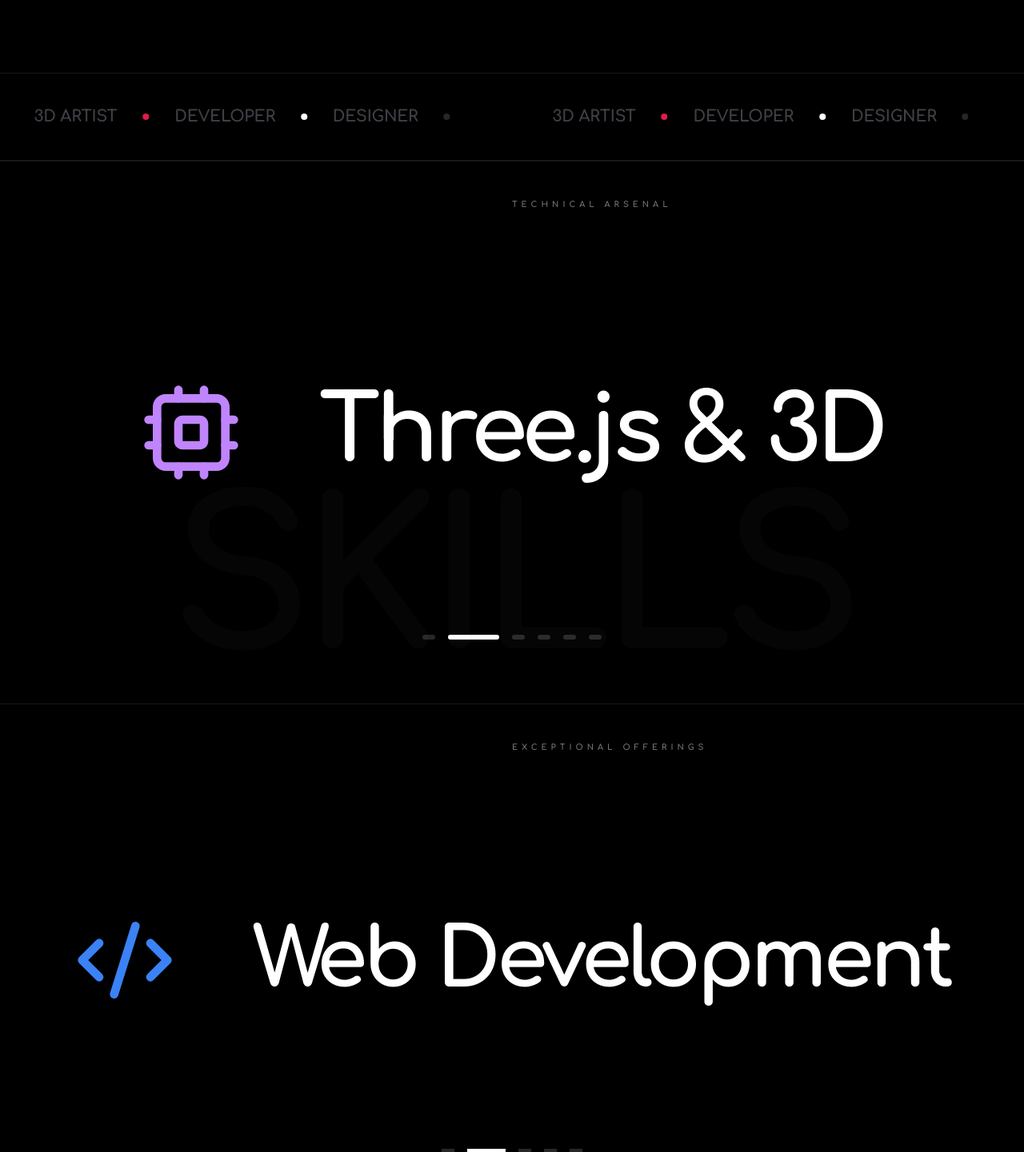
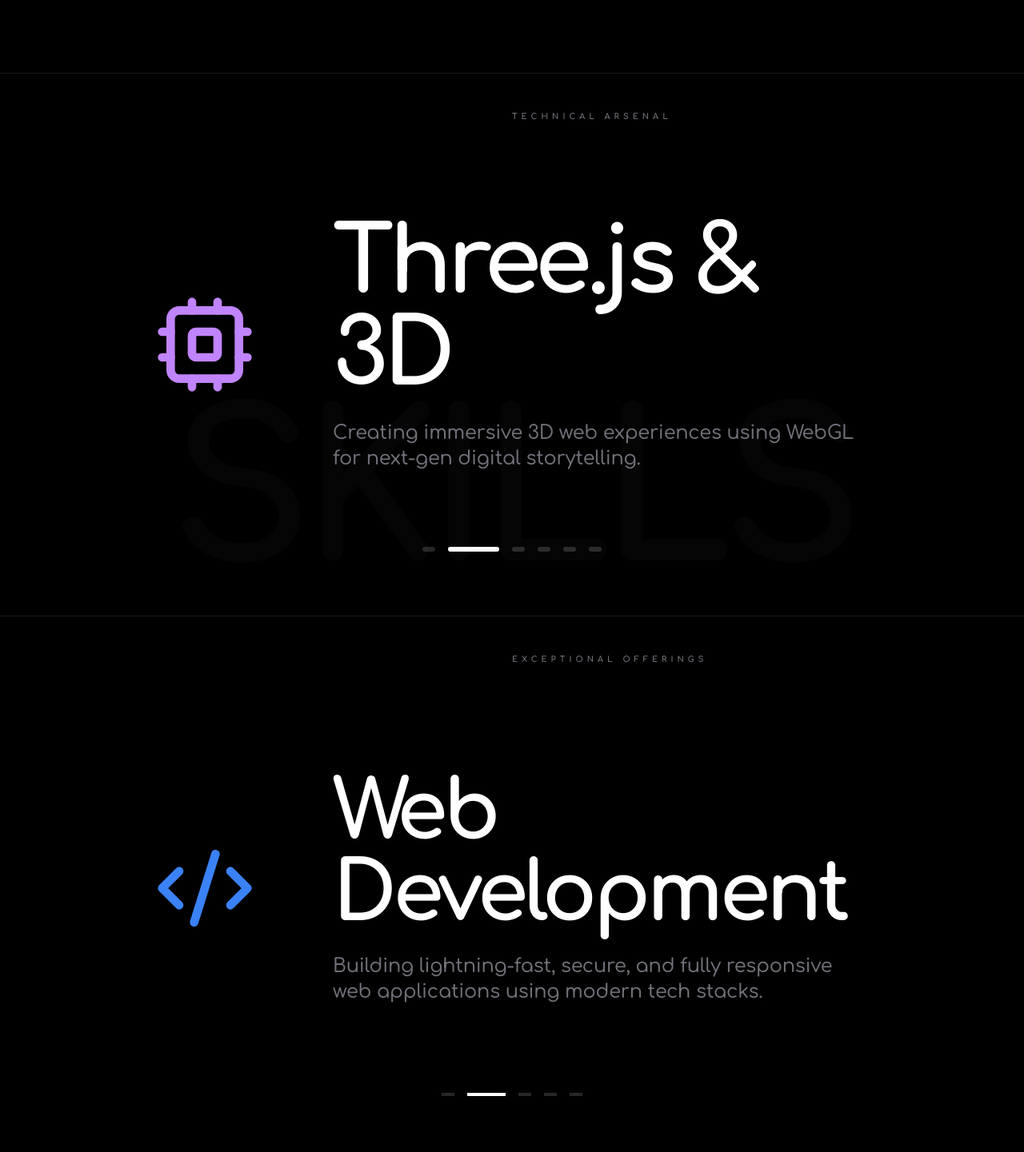
Before and after one commit to Sanybarupal/Sandeep-, a React (Vite) app: page / in a window 1280 px wide. Shown: the part 709-2150 px from the top of the page at 80% size. Built offline with nearby package versions, Linux system fonts and the light colour scheme.

Commit message:
feat: Refactor skills section and remove marquee
This commit refactors the skills section to include descriptions for each skill and removes the redundant marquee component. The skills showcase now provides more detail on Sandeep's capabilities.

```diff
--- a/App.tsx
+++ b/App.tsx
@@ -197,34 +197,41 @@
   );
 };
 
-const Marquee = () => (
-  <div className="bg-black py-10 overflow-hidden flex whitespace-nowrap border-y border-zinc-900 relative z-20">
-    <div className="flex animate-marquee items-center">
-      {[...Array(10)].map((_, i) => (
-        <React.Fragment key={i}>
-          <span className="text-zinc-700 font-display font-bold text-xl mx-16 flex items-center gap-8">
-            3D ARTIST <span className="w-2 h-2 bg-[#E11D48] rounded-full"></span>
-            DEVELOPER <span className="w-2 h-2 bg-white rounded-full"></span>
-            DESIGNER <span className="w-2 h-2 bg-zinc-800 rounded-full"></span>
-          </span>
-        </React.Fragment>
-      ))}
-    </div>
-  </div>
-);
-
 const SkillsShowcase = () => {
   const [index, setIndex] = useState(0);
   const [isVisible, setIsVisible] = useState(true);
 
-  // Highlighting key skills to match the hero-style presentation
   const coreSkills = [
-    { name: "React JS", icon: <Globe className="text-blue-400 w-16 h-16 md:w-32 md:h-32" /> },
-    { name: "Three.js & 3D", icon: <Cpu className="text-purple-400 w-16 h-16 md:w-32 md:h-32" /> },
-    { name: "Tailwind CSS", icon: <Palette className="text-pink-400 w-16 h-16 md:w-32 md:h-32" /> },
-    { name: "UI/UX Design", icon: <Layout className="text-teal-400 w-16 h-16 md:w-32 md:h-32" /> },
-    { name: "Figma Mastery", icon: <Figma className="text-orange-400 w-16 h-16 md:w-32 md:h-32" /> },
-    { name: "Cyber Security", icon: <ShieldCheck className="text-green-400 w-16 h-16 md:w-32 md:h-32" /> },
+    {
+      name: "React JS",
+      icon: <Globe className="text-blue-400 w-16 h-16 md:w-32 md:h-32" />,
+      description: "Building high-performance, interactive user interfaces with scalable component architecture."
+    },
+    {
+      name: "Three.js & 3D",
+      icon: <Cpu className="text-purple-400 w-16 h-16 md:w-32 md:h-32" />,
+      description: "Creating immersive 3D web experiences using WebGL for next-gen digital storytelling."
+    },
+    {
+      name: "Tailwind CSS",
+      icon: <Palette className="text-pink-400 w-16 h-16 md:w-32 md:h-32" />,
+      description: "Designing modern, responsive layouts with utility-first precision and rapid development cycles."
+    },
+    {
+      name: "UI/UX Design",
+      icon: <Layout className="text-teal-400 w-16 h-16 md:w-32 md:h-32" />,
+      description: "Crafting intuitive user journeys and pixel-perfect interfaces that prioritize the end-user."
+    },
+    {
+      name: "Figma Mastery",
+      icon: <Figma className="text-orange-400 w-16 h-16 md:w-32 md:h-32" />,
+      description: "Translating complex visions into high-fidelity prototypes and professional design systems."
+    },
+    {
+      name: "Cyber Security",
+      icon: <ShieldCheck className="text-green-400 w-16 h-16 md:w-32 md:h-32" />,
+      description: "Understanding core security protocols to ensure digital assets are protected and robust."
+    },
   ];
 
   useEffect(() => {
@@ -245,7 +252,6 @@
       </div>
 
       <div className="max-w-7xl mx-auto px-6 w-full flex flex-col md:flex-row items-center justify-center gap-12 md:gap-24 relative z-10">
-        {/* Large Skill Icon */}
         <div
           className={`flex items-center justify-center transition-all duration-1000 cubic-bezier(0.23, 1, 0.32, 1) transform ${
             isVisible ? 'opacity-100 translate-y-0 scale-100 rotate-0' : 'opacity-0 translate-y-12 scale-75 rotate-12'
@@ -254,8 +260,7 @@
           {coreSkills[index].icon}
         </div>
 
-        {/* Large Skill Title */}
-        <div className="text-center md:text-left h-[100px] md:h-[200px] flex items-center">
+        <div className="text-center md:text-left min-h-[220px] md:min-h-[350px] flex flex-col justify-center max-w-2xl">
           <h2
             className={`text-4xl md:text-[9vw] font-display font-bold text-white tracking-tighter leading-none transition-all duration-1000 cubic-bezier(0.23, 1, 0.32, 1) transform ${
               isVisible ? 'opacity-100 translate-x-0 blur-0' : 'opacity-0 translate-x-20 blur-xl'
@@ -263,10 +268,16 @@
           >
             {coreSkills[index].name}
           </h2>
+          <p
+            className={`text-zinc-500 text-lg md:text-2xl mt-6 font-medium leading-relaxed transition-all duration-1000 delay-100 transform ${
+              isVisible ? 'opacity-100 translate-y-0' : 'opacity-0 translate-y-8 blur-sm'
+            }`}
+          >
+            {coreSkills[index].description}
+          </p>
         </div>
       </div>
 
-      {/* Navigation Indicators */}
       <div className="absolute bottom-20 left-1/2 -translate-x-1/2 flex gap-4">
         {coreSkills.map((_, i) => (
           <div
@@ -276,7 +287,6 @@
         ))}
       </div>
 
-      {/* Background Decorative Element */}
       <div className="absolute -bottom-10 left-1/2 -translate-x-1/2 opacity-[0.02] text-[20vw] font-display font-black tracking-tighter select-none pointer-events-none uppercase">
         SKILLS
       </div>
@@ -289,11 +299,31 @@
   const [isVisible, setIsVisible] = useState(true);
 
   const services = [
-    { title: "Website Design", icon: <Palette className="text-pink-500 w-16 h-16 md:w-32 md:h-32" /> },
-    { title: "Web Development", icon: <Code2 className="text-blue-500 w-16 h-16 md:w-32 md:h-32" /> },
-    { title: "UI/UX Design", icon: <Layout className="text-indigo-500 w-16 h-16 md:w-32 md:h-32" /> },
-    { title: "Portfolio & Business", icon: <Globe className="text-teal-500 w-16 h-16 md:w-32 md:h-32" /> },
-    { title: "Custom Web Solutions", icon: <Settings className="text-orange-500 w-16 h-16 md:w-32 md:h-32" /> },
+    {
+      title: "Website Design",
+      icon: <Palette className="text-pink-500 w-16 h-16 md:w-32 md:h-32" />,
+      description: "Crafting beautiful, high-impact designs that reflect your brand identity and engage users."
+    },
+    {
+      title: "Web Development",
+      icon: <Code2 className="text-blue-500 w-16 h-16 md:w-32 md:h-32" />,
+      description: "Building lightning-fast, secure, and fully responsive web applications using modern tech stacks."
+    },
+    {
+      title: "UI/UX Design",
+      icon: <Layout className="text-indigo-500 w-16 h-16 md:w-32 md:h-32" />,
+      description: "Optimizing user experience through deep analysis, intuitive flow, and seamless interface design."
+    },
+    {
+      title: "Portfolio & Business",
+      icon: <Globe className="text-teal-500 w-16 h-16 md:w-32 md:h-32" />,
+      description: "Professional digital solutions tailored for creative agencies, startups, and established enterprises."
+    },
+    {
+      title: "Custom Web Solutions",
+      icon: <Settings className="text-orange-500 w-16 h-16 md:w-32 md:h-32" />,
+      description: "Engineering specialized features and complex integrations to solve your unique business challenges."
+    },
   ];
 
   useEffect(() => {
@@ -308,13 +338,12 @@
   }, [services.length]);
 
   return (
-    <section id="services" className="py-40 bg-black text-white relative overflow-hidden flex flex-col items-center justify-center min-h-[80vh]">
+    <section id="services" className="py-40 bg-black text-white relative overflow-hidden flex flex-col items-center justify-center min-h-[85vh]">
       <div className="absolute top-10 left-1/2 -translate-x-1/2 opacity-20 reveal-scroll">
         <span className="text-[10px] font-display font-bold tracking-[0.5em] uppercase text-zinc-500">EXCEPTIONAL OFFERINGS</span>
       </div>
 
       <div className="max-w-7xl mx-auto px-6 w-full flex flex-col md:flex-row items-center justify-center gap-12 md:gap-24 relative z-10">
-        {/* Large Service Icon */}
         <div
           className={`flex items-center justify-center transition-all duration-1000 cubic-bezier(0.23, 1, 0.32, 1) transform ${
             isVisible ? 'opacity-100 translate-x-0 scale-100 rotate-0' : 'opacity-0 -translate-x-12 scale-90 -rotate-12'
@@ -323,8 +352,7 @@
           {services[index].icon}
         </div>
 
-        {/* Large Service Title */}
-        <div className="text-center md:text-left h-[100px] md:h-[200px] flex items-center">
+        <div className="text-center md:text-left min-h-[220px] md:min-h-[350px] flex flex-col justify-center max-w-2xl">
           <h2
             className={`text-5xl md:text-[8vw] font-display font-bold text-white tracking-tighter leading-none transition-all duration-1000 cubic-bezier(0.23, 1, 0.32, 1) transform ${
               isVisible ? 'opacity-100 translate-y-0 blur-0' : 'opacity-0 translate-y-8 blur-lg'
@@ -332,10 +360,16 @@
           >
             {services[index].title}
           </h2>
+          <p
+            className={`text-zinc-500 text-lg md:text-2xl mt-6 font-medium leading-relaxed transition-all duration-1000 delay-100 transform ${
+              isVisible ? 'opacity-100 translate-x-0' : 'opacity-0 -translate-x-10 blur-sm'
+            }`}
+          >
+            {services[index].description}
+          </p>
         </div>
       </div>
 
-      {/* Navigation Indicators */}
       <div className="absolute bottom-20 left-1/2 -translate-x-1/2 flex gap-4">
         {services.map((_, i) => (
           <div
@@ -522,8 +556,6 @@
 
       <Hero />
 
-      <Marquee />
-
       {/* Hero-style Skills Section */}
       <SkillsShowcase />
 
```
